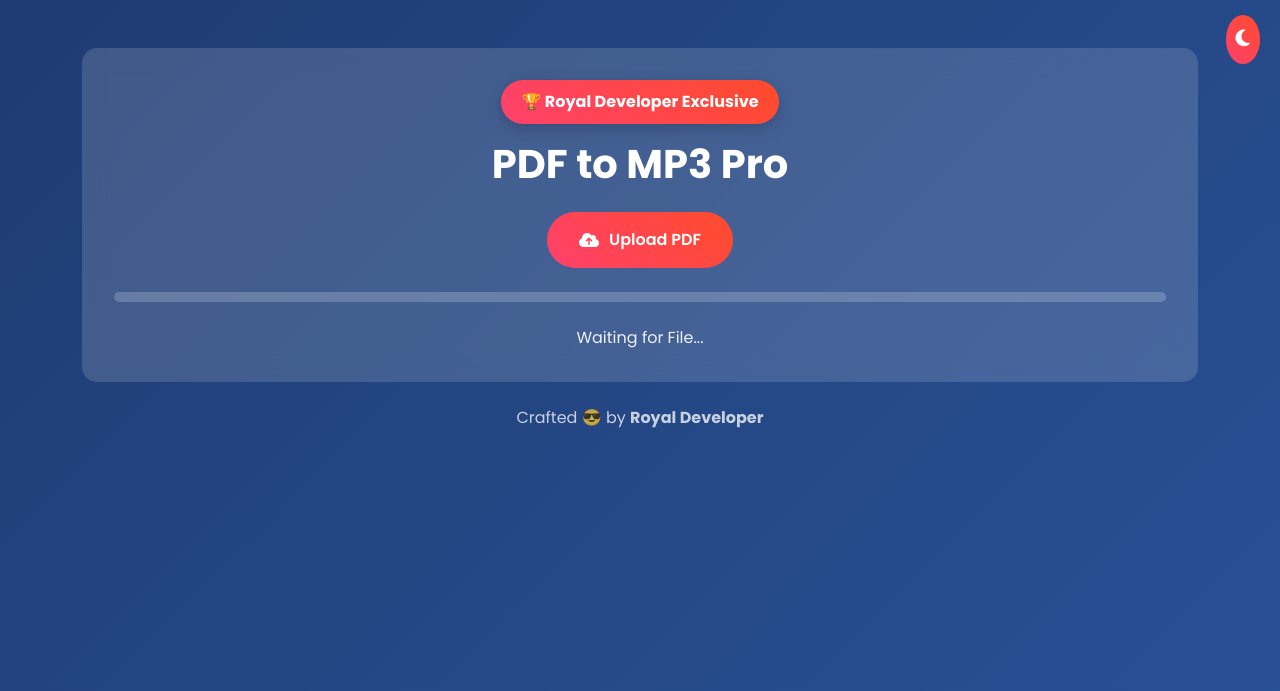
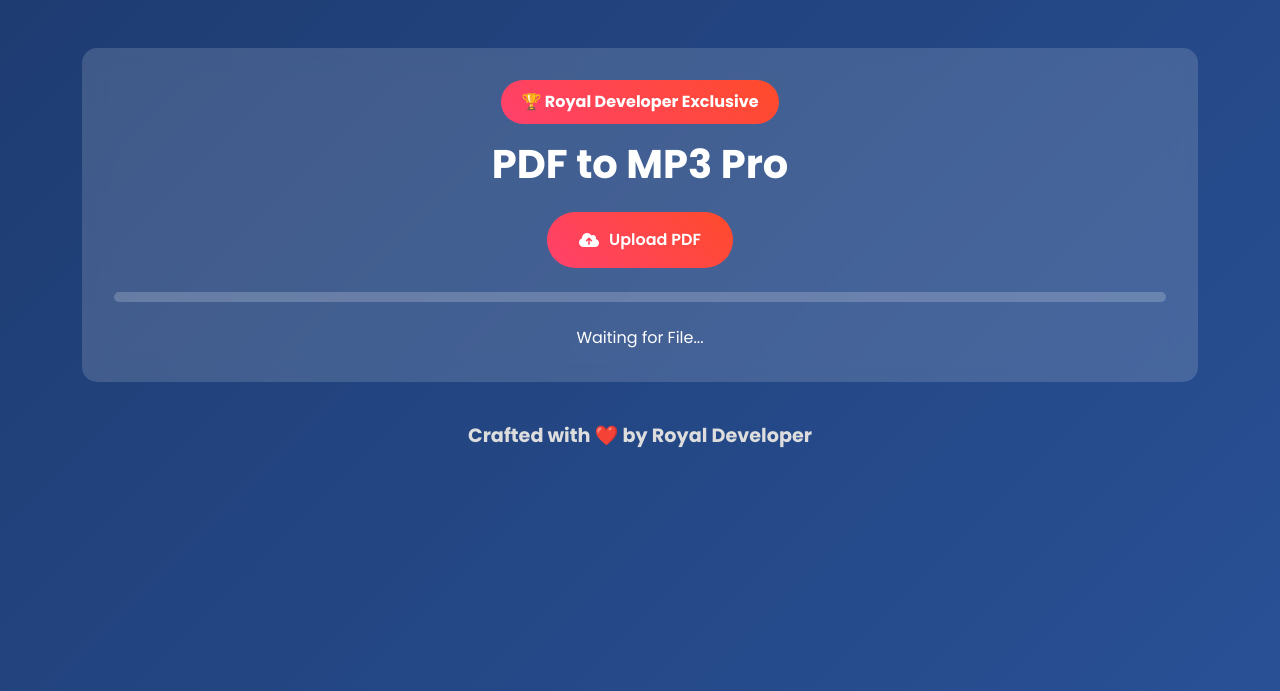
Before and after one commit to royal450/DigitalSolutionsMidia, a Flask app: page / in a window 1280 px wide. Shown: the top 691 px of the page. Run offline with Flask 3, Linux system fonts and the light colour scheme; some libraries are stand-ins or nearby versions.

Commit message:
Update index.html

```diff
--- a/templates/index.html
+++ b/templates/index.html
@@ -3,11 +3,12 @@
 <head>
     <meta charset="UTF-8">
     <meta name="viewport" content="width=device-width, initial-scale=1.0">
-    <title>PDF to MP3 Pro</title>
+    <title>Royal Developer | PDF to MP3 Pro</title>
 
     <!-- Bootstrap & Font Awesome -->
     <link rel="stylesheet" href="https://cdn.jsdelivr.net/npm/bootstrap@5.3.0/dist/css/bootstrap.min.css">
     <link rel="stylesheet" href="https://cdnjs.cloudflare.com/ajax/libs/font-awesome/6.4.2/css/all.min.css">
+    <script src="https://cdn.jsdelivr.net/npm/sweetalert2@11"></script>
 
     <!-- Google Fonts -->
     <link href="https://fonts.googleapis.com/css2?family=Poppins:wght@400;600;700&display=swap" rel="stylesheet">
@@ -25,7 +26,6 @@
             color: var(--text-light);
             font-family: 'Poppins', sans-serif;
             min-height: 100vh;
-            transition: background 0.3s ease;
         }
 
         .glass-card {
@@ -34,12 +34,7 @@
             border-radius: 15px;
             padding: 2rem;
             margin-top: 3rem;
-            transition: transform 0.3s ease;
             text-align: center;
-        }
-
-        .glass-card:hover {
-            transform: translateY(-5px);
         }
 
         .developer-badge {
@@ -49,7 +44,6 @@
             font-size: 1rem;
             display: inline-block;
             font-weight: bold;
-            box-shadow: 0 4px 15px rgba(0, 0, 0, 0.2);
         }
 
         .upload-label {
@@ -64,10 +58,6 @@
             gap: 10px;
         }
 
-        .upload-label:hover {
-            transform: scale(1.05);
-        }
-
         .progress-container {
             background: rgba(255, 255, 255, 0.2);
             height: 10px;
@@ -80,13 +70,7 @@
             background: var(--secondary-gradient);
             height: 100%;
             width: 0%;
-            transition: width 0.4s ease-in-out;
-        }
-
-        .status-text {
-            font-size: 1rem;
-            opacity: 0.9;
-            margin-top: 1rem;
+            transition: width 0.3s ease-in-out;
         }
 
         .action-buttons {
@@ -108,40 +92,18 @@
             gap: 10px;
         }
 
-        .action-btn:hover {
-            transform: translateY(-2px);
-        }
-
-        .mode-toggle {
-            position: fixed;
-            top: 15px;
-            right: 20px;
-            background: var(--secondary-gradient);
-            padding: 10px;
-            border-radius: 50%;
-            cursor: pointer;
+        .branding {
+            margin-top: 40px;
+            text-align: center;
+            font-weight: bold;
             font-size: 1.2rem;
-            transition: transform 0.3s ease;
-        }
-
-        .mode-toggle:hover {
-            transform: rotate(180deg);
-        }
-
-        .dark-mode {
-            --primary-gradient: linear-gradient(135deg, #000000, #434343);
-            --text-light: #ddd;
-            --text-dark: #fff;
+            color: #ddd;
         }
     </style>
 </head>
 <body>
 
 <div class="container">
-    <div class="mode-toggle" onclick="toggleDarkMode()">
-        <i class="fas fa-moon"></i>
-    </div>
-
     <div class="glass-card">
         <div class="developer-badge">🏆 Royal Developer Exclusive</div>
 
@@ -168,9 +130,7 @@
         </div>
     </div>
 
-    <div class="text-center mt-4 opacity-75">
-        Crafted 😎 by <strong>Royal Developer</strong>
-    </div>
+    <div class="branding">Crafted with ❤️ by <strong>Royal Developer</strong></div>
 </div>
 
 <script>
@@ -180,41 +140,75 @@
     const actionButtons = document.querySelector(".action-buttons");
     const playButton = document.querySelector(".play-btn");
     const downloadButton = document.querySelector(".download-btn");
+    let isPlaying = false;
+    let audio = null;
 
     fileInput.addEventListener("change", async function() {
         if (fileInput.files.length > 0) {
             let formData = new FormData();
             formData.append("file", fileInput.files[0]);
 
-            progressBar.style.width = "10%";
-            statusText.textContent = "Uploading...";
+            Swal.fire({
+                title: "Uploading...",
+                text: "Please wait while the file is being uploaded",
+                icon: "info",
+                allowOutsideClick: false,
+                showConfirmButton: false
+            });
+
+            for (let i = 10; i <= 100; i += 10) {
+                await new Promise(resolve => setTimeout(resolve, 500));
+                progressBar.style.width = i + "%";
+                statusText.textContent = `Uploading... ${i}%`;
+            }
 
             let response = await fetch("/upload", { method: "POST", body: formData });
             let data = await response.json();
 
             if (data.mp3_files) {
+                Swal.fire({
+                    title: "Success!",
+                    text: "Conversion Complete",
+                    icon: "success"
+                });
+
                 progressBar.style.width = "100%";
                 statusText.textContent = "Conversion Complete!";
                 actionButtons.style.display = "flex";
-
-                playButton.addEventListener("click", function() {
-                    let audio = new Audio(`/output/${data.mp3_files[0]}`);
-                    audio.play();
+                audio = new Audio(`/output/${data.mp3_files[0]}`);
+            } else {
+                Swal.fire({
+                    title: "Error!",
+                    text: data.error,
+                    icon: "error"
                 });
-
-                downloadButton.addEventListener("click", function() {
-                    window.location.href = `/output/${data.mp3_files[0]}`;
-                });
-            } else {
                 statusText.textContent = "Error: " + data.error;
                 progressBar.style.width = "0%";
             }
         }
     });
 
-    function toggleDarkMode() {
-        document.body.classList.toggle("dark-mode");
-    }
+    playButton.addEventListener("click", function() {
+        if (!isPlaying && audio) {
+            audio.play();
+            isPlaying = true;
+            playButton.innerHTML = '<i class="fas fa-pause"></i> Pause Audio';
+            audio.onended = function() {
+                isPlaying = false;
+                playButton.innerHTML = '<i class="fas fa-play"></i> Play Audio';
+            };
+        } else if (isPlaying) {
+            audio.pause();
+            isPlaying = false;
+            playButton.innerHTML = '<i class="fas fa-play"></i> Play Audio';
+        }
+    });
+
+    downloadButton.addEventListener("click", function() {
+        if (audio) {
+            window.location.href = `/output/${audio.src.split("/").pop()}`;
+        }
+    });
 </script>
 
 </body>
```
